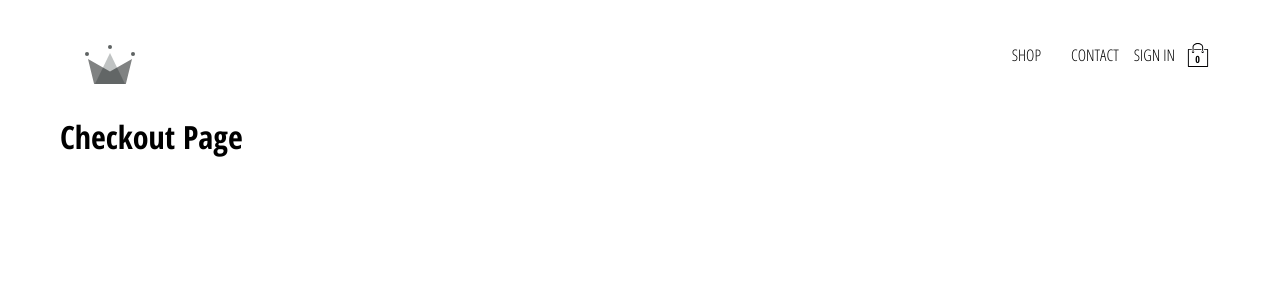
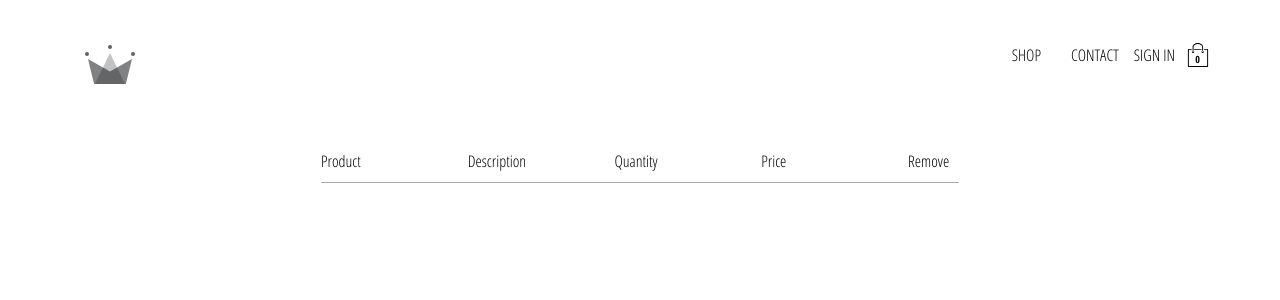
Before and after one commit to ccweerasinghe1994/cw-clothing, a React (Create React App) app: page /checkout in a window 1280 px wide. Shown: the top 300 px of the page. Built offline with nearby package versions, Linux system fonts and the light colour scheme; no server answers.

Commit message:
checkout header completed

```diff
--- a/src/pages/checkout/checkout.component.jsx
+++ b/src/pages/checkout/checkout.component.jsx
@@ -3,8 +3,24 @@ import "./checkout.style.scss";
 
 const Checkout = () => {
   return (
-    <div>
-      <h1>Checkout Page</h1>
+    <div className="checkout-page">
+      <div className="checkout-header">
+        <div className="header-block">
+          <span>Product</span>
+        </div>
+        <div className="header-block">
+          <span>Description</span>
+        </div>
+        <div className="header-block">
+          <span>Quantity</span>
+        </div>
+        <div className="header-block">
+          <span>Price</span>
+        </div>
+        <div className="header-block">
+          <span>Remove</span>
+        </div>
+      </div>
     </div>
   );
 };
--- a/src/pages/checkout/checkout.style.scss
+++ b/src/pages/checkout/checkout.style.scss
@@ -0,0 +1,25 @@
+.checkout-page {
+  width: 55%;
+  min-height: 90vh;
+  display: flex;
+  flex-direction: column;
+  align-items: center;
+  margin: 50px auto 0;
+
+  .checkout-header {
+    width: 100%;
+    padding: 10px 0;
+    display: flex;
+    justify-content: space-between;
+    border-bottom: 1px solid darkgray;
+
+    .header-block {
+      text-transform: capitalize;
+      width: 23%;
+
+      &:last-child {
+        width: 8%;
+      }
+    }
+  }
+}
```
Also changed, not shown: 1 other file (tests, documents, lock files or other folders).
